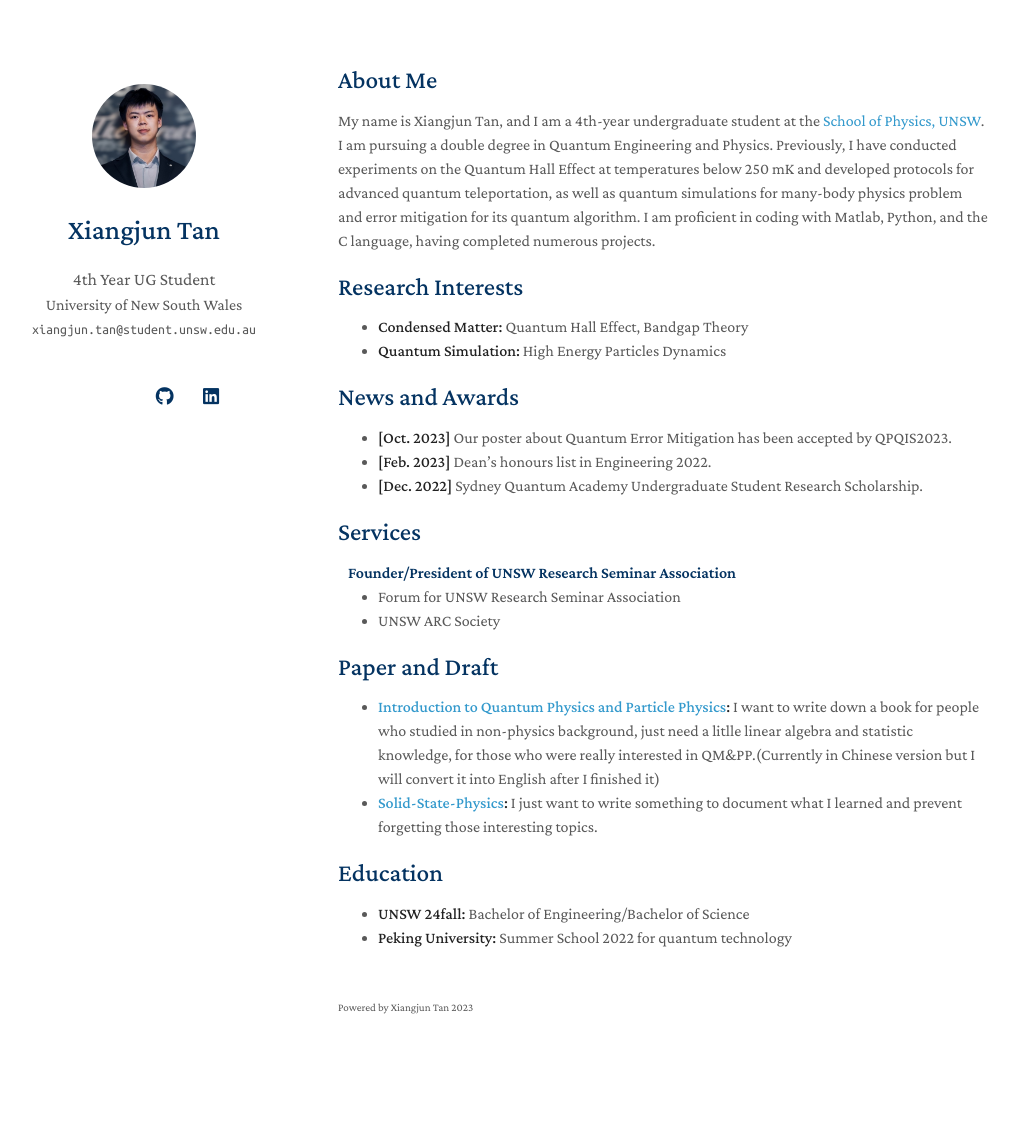
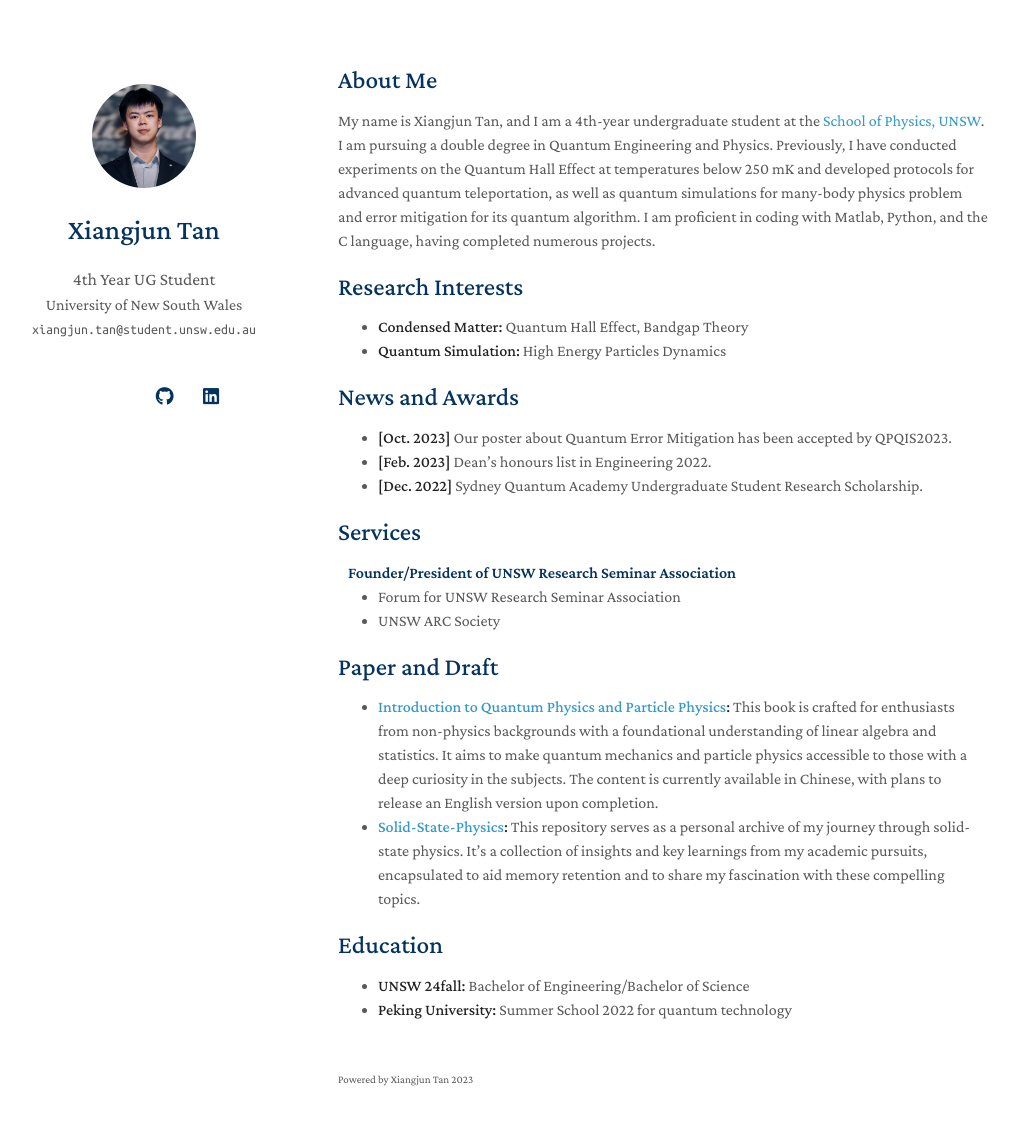
Before and after one commit to xiangjun-tan/xiangjun-tan.github.io, a Jekyll site: the page built from index.md, in a window 1280 px wide and 1160 px high. Shown: the top 1125 px of the window, without its empty margins (132-1150 px from the left). Built offline with Jekyll 4.4.1, drawn with Linux system fonts in a browser that asks for light colours; nearby versions of some CDN libraries; a style sheet for code colours, icons or effects is not loaded; our own code applies the rules of GitHub Pages for plain Markdown files.

Commit message:
Update index.md

```diff
--- a/index.md
+++ b/index.md
@@ -4,7 +4,7 @@ layout: homepage
 
 ## About Me
 
-My name is Xiangjun Tan, and I am a 4th-year undergraduate student at the [School of Physics, UNSW]((https://www.unsw.edu.au/science/our-schools/physics)). I am pursuing a double degree in Quantum Engineering and Physics. Previously, I have conducted experiments on the Quantum Hall Effect at temperatures below 250 mK and developed protocols for advanced quantum teleportation, as well as quantum simulations for many-body physics problem and error mitigation for its quantum algorithm. I am proficient in coding with Matlab, Python, and the C language, having completed numerous projects.
+My name is Xiangjun Tan, and I am a 4th-year undergraduate student at the [School of Physics, UNSW](https://www.unsw.edu.au/science/our-schools/physics). I am pursuing a double degree in Quantum Engineering and Physics. Previously, I have conducted experiments on the Quantum Hall Effect at temperatures below 250 mK and developed protocols for advanced quantum teleportation, as well as quantum simulations for many-body physics problem and error mitigation for its quantum algorithm. I am proficient in coding with Matlab, Python, and the C language, having completed numerous projects.
 
 ## Research Interests
 
@@ -23,8 +23,8 @@ My name is Xiangjun Tan, and I am a 4th-year undergraduate student at the [Schoo
 
 ## Paper and Draft
 
-- **[Introduction to Quantum Physics and Particle Physics](https://github.com/xiangjun-tan/Introduction-to-Quantum-Physics-and-Particle-Physics):** I want to write down a book for people who studied in non-physics background, just need a litlle linear algebra and statistic knowledge, for those who were really interested in QM&PP.(Currently in Chinese version but I will convert it into English after I finished it)
-- **[Solid-State-Physics](https://github.com/xiangjun-tan/Solid-State-Physics):** I just want to write something to document what I learned and prevent forgetting those interesting topics.
+- **[Introduction to Quantum Physics and Particle Physics](https://github.com/xiangjun-tan/Introduction-to-Quantum-Physics-and-Particle-Physics):** This book is crafted for enthusiasts from non-physics backgrounds with a foundational understanding of linear algebra and statistics. It aims to make quantum mechanics and particle physics accessible to those with a deep curiosity in the subjects. The content is currently available in Chinese, with plans to release an English version upon completion.
+- **[Solid-State-Physics](https://github.com/xiangjun-tan/Solid-State-Physics):** This repository serves as a personal archive of my journey through solid-state physics. It's a collection of insights and key learnings from my academic pursuits, encapsulated to aid memory retention and to share my fascination with these compelling topics.
 
 ## Education
 
```
